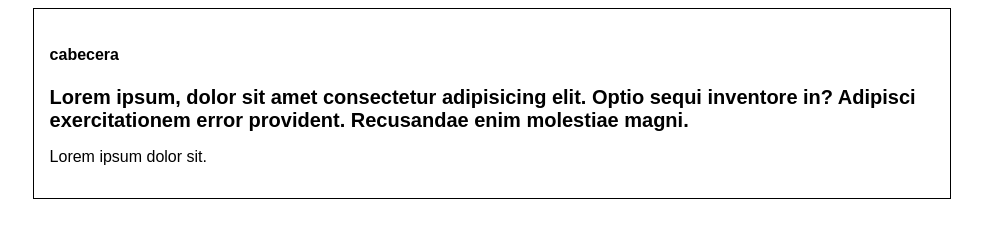
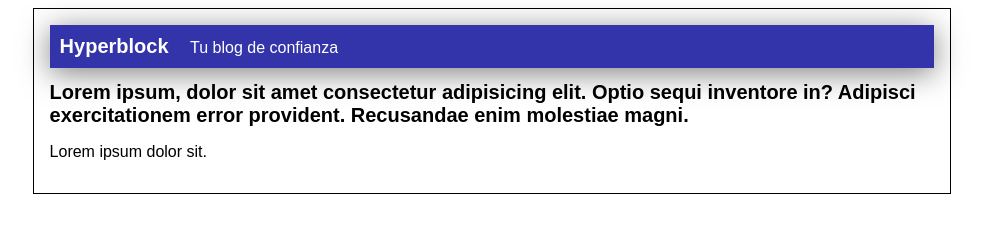
Before and after one commit to GabrielCerdaM/learn-git, a plain HTML site: page index.html in a window 1280 px wide. Shown: the whole page, without its empty margins (148-1131 px from the left). Drawn offline with Linux system fonts and the light colour scheme.

Commit message:
finalizada la cabecera con diseno azul

```diff
--- a/css/style.css
+++ b/css/style.css
@@ -12,6 +12,24 @@ body{
     margin: 0 auto;
 }
 
+#cabecera{
+    background: #33A;
+    box-shadow: 0px 5px 30px 0px rgba(0, 0, 0, 0.5);
+    color: white;
+    font-weight: bold;
+    margin: 0;
+    padding: 0.5em;
+    text-align: left;
+    align-content: center;
+    font-size: 20px;
+}
+
+#cabecera #tagline{
+    padding: 0 0 0 1em;
+    font-weight: normal;
+    font-size: 0.8em;
+}
+
 h1{
     font-size: 20px;
 }
--- a/index.html
+++ b/index.html
@@ -9,7 +9,8 @@
 <body>
     <div id="container">
         <div id="cabecera">
-            <h4>cabecera</h4>
+                Hyperblock
+            <span id="tagline">Tu blog de confianza</span>
         </div>
         <div id="post">
             <h1>Lorem ipsum, dolor sit amet consectetur adipisicing elit. Optio sequi inventore in? Adipisci exercitationem error provident. Recusandae enim molestiae magni.</h1>
```
